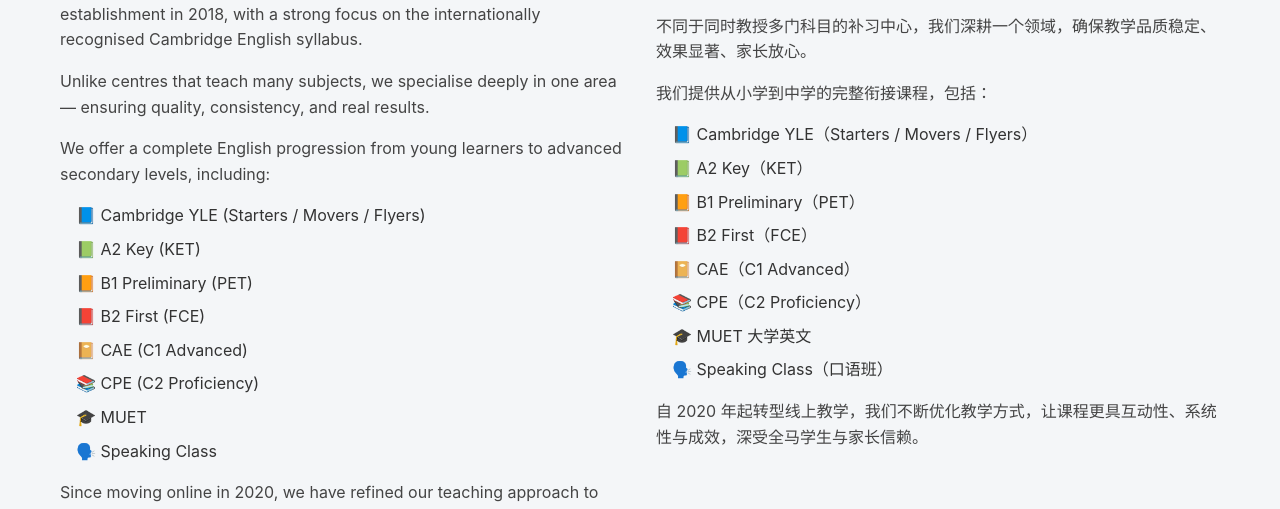
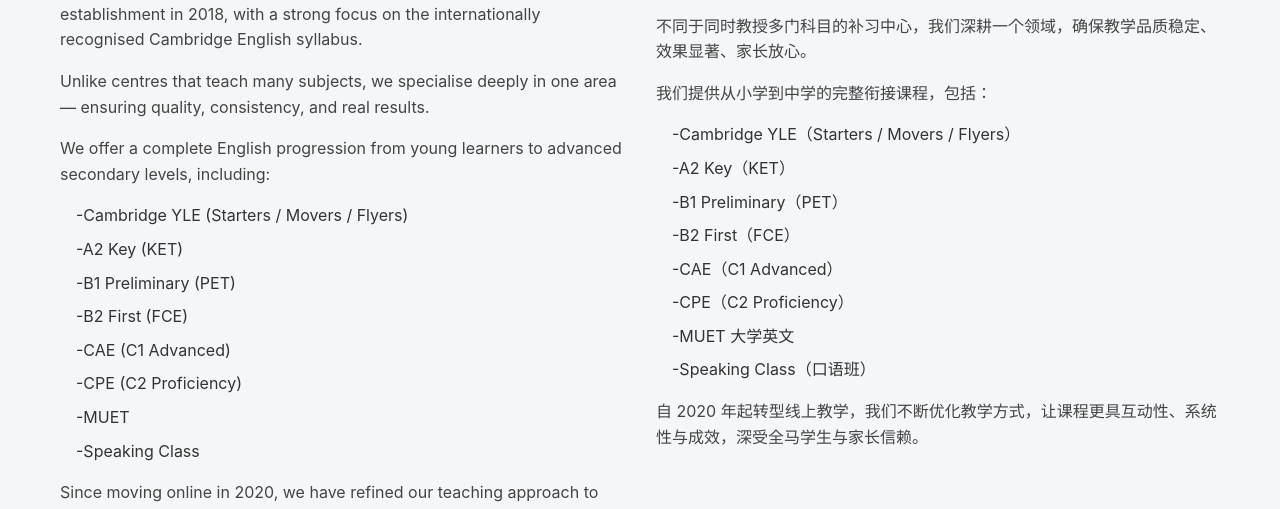
Before and after one commit to DOTfei/AplusEnglish, a React (Vite) app: page /#/ in a window 1280 px wide. Shown: the part 1007-1516 px from the top of the page. Built offline with nearby package versions, Linux system fonts and the light colour scheme.

Commit message:
Update website

```diff
--- a/src/components/About.css
+++ b/src/components/About.css
@@ -26,6 +26,7 @@
 .check-list {
     margin-bottom: 1rem;
     padding-left: 1rem;
+    list-style: none;
 }
 
 .about-list li,
--- a/src/components/About.jsx
+++ b/src/components/About.jsx
@@ -19,14 +19,14 @@
                             <p>Unlike centres that teach many subjects, we specialise deeply in one area — ensuring quality, consistency, and real results.</p>
                             <p>We offer a complete English progression from young learners to advanced secondary levels, including:</p>
                             <ul className="about-list">
-                                <li>📘 Cambridge YLE (Starters / Movers / Flyers)</li>
-                                <li>📗 A2 Key (KET)</li>
-                                <li>📙 B1 Preliminary (PET)</li>
-                                <li>📕 B2 First (FCE)</li>
-                                <li>📔 CAE (C1 Advanced)</li>
-                                <li>📚 CPE (C2 Proficiency)</li>
-                                <li>🎓 MUET</li>
-                                <li>🗣️ Speaking Class</li>
+                                <li>-Cambridge YLE (Starters / Movers / Flyers)</li>
+                                <li>-A2 Key (KET)</li>
+                                <li>-B1 Preliminary (PET)</li>
+                                <li>-B2 First (FCE)</li>
+                                <li>-CAE (C1 Advanced)</li>
+                                <li>-CPE (C2 Proficiency)</li>
+                                <li>-MUET</li>
+                                <li>-Speaking Class</li>
                             </ul>
                             <p>Since moving online in 2020, we have refined our teaching approach to deliver highly engaging, effective, and structured online lessons trusted by students and parents across Malaysia.</p>
                         </div>
@@ -37,14 +37,14 @@
                             <p>不同于同时教授多门科目的补习中心，我们深耕一个领域，确保教学品质稳定、效果显著、家长放心。</p>
                             <p>我们提供从小学到中学的完整衔接课程，包括：</p>
                             <ul className="about-list">
-                                <li>📘 Cambridge YLE（Starters / Movers / Flyers）</li>
-                                <li>📗 A2 Key（KET）</li>
-                                <li>📙 B1 Preliminary（PET）</li>
-                                <li>📕 B2 First（FCE）</li>
-                                <li>📔 CAE（C1 Advanced）</li>
-                                <li>📚 CPE（C2 Proficiency）</li>
-                                <li>🎓 MUET 大学英文</li>
-                                <li>🗣️ Speaking Class（口语班）</li>
+                                <li>-Cambridge YLE（Starters / Movers / Flyers）</li>
+                                <li>-A2 Key（KET）</li>
+                                <li>-B1 Preliminary（PET）</li>
+                                <li>-B2 First（FCE）</li>
+                                <li>-CAE（C1 Advanced）</li>
+                                <li>-CPE（C2 Proficiency）</li>
+                                <li>-MUET 大学英文</li>
+                                <li>-Speaking Class（口语班）</li>
                             </ul>
                             <p>自 2020 年起转型线上教学，我们不断优化教学方式，让课程更具互动性、系统性与成效，深受全马学生与家长信赖。</p>
                         </div>
@@ -174,8 +174,8 @@
                     </div>
                 </div>
 
-            </div>
-        </section>
+            </div >
+        </section >
     );
 };
 
```
Also changed, not shown: 1 other file (tests, documents, lock files or other folders).
